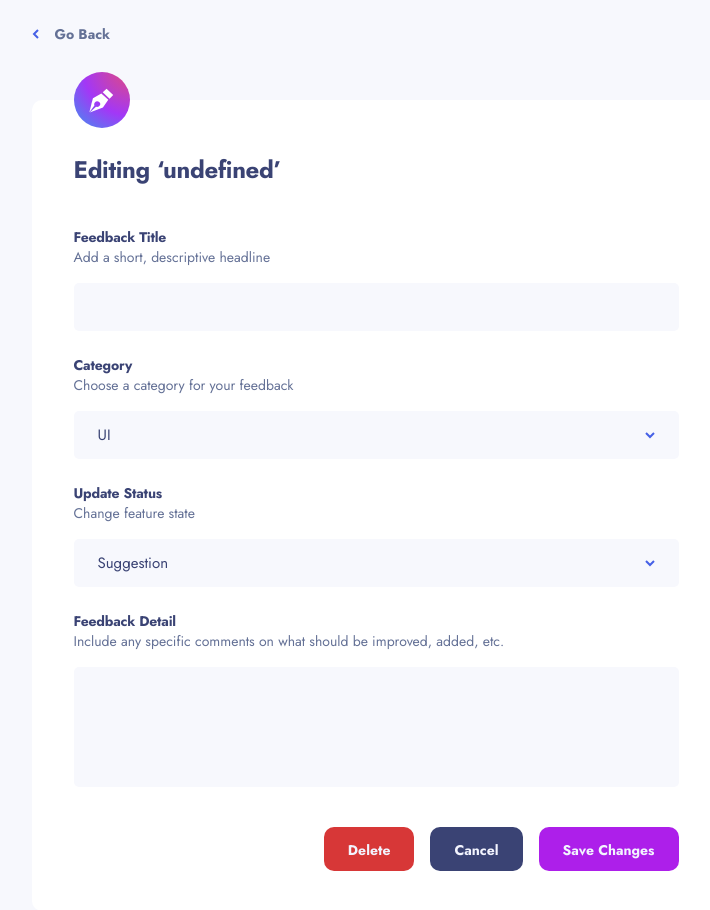
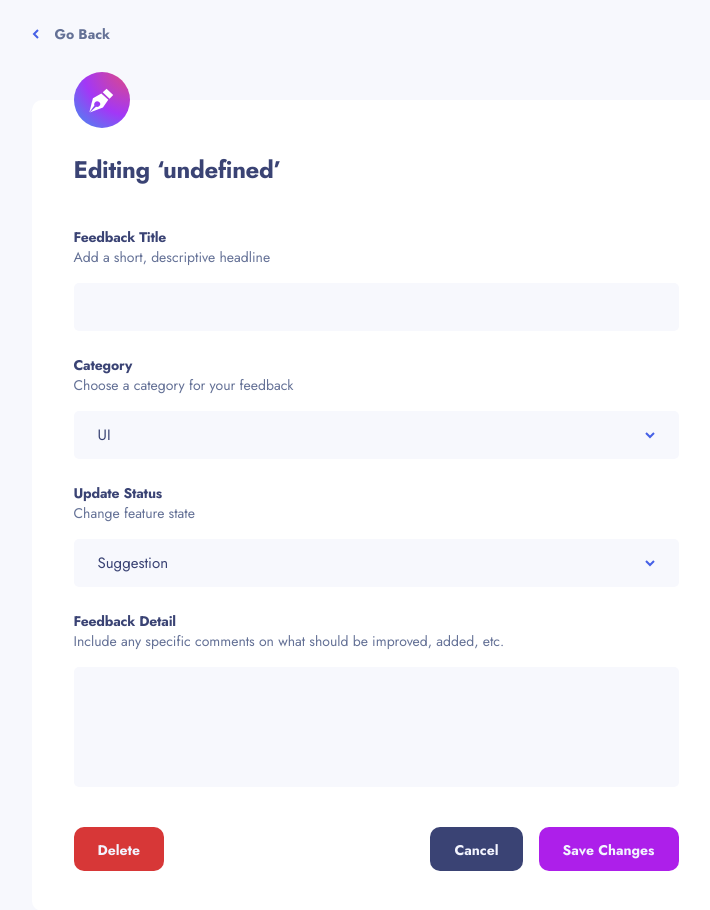
Before and after one commit to HanSeongLee/product-feedback-app-ts, a Next.js app: page /feedback/1/edit in a window 1280 px wide. Shown: the top 910 px of the page, without its empty margins (264-974 px from the left). Built offline with nearby package versions, Linux system fonts and the light colour scheme; no server answers; the database is empty.

Commit message:
ADD | EditFeedbackForm component on tablet

```diff
--- a/components/EditFeedbackForm/index.tsx
+++ b/components/EditFeedbackForm/index.tsx
@@ -27,14 +27,14 @@ const EditFeedbackForm: React.FC<IProps> = ({
               submitButtonText={'Save Changes'}
               onReset={onReset}
               buttons={
-                  <>
+                  <div className={styles.deleteWrapper}>
                       <button className={styles.deleteButton}
                               type={'button'}
                               onClick={onDelete}
                       >
                           Delete
                       </button>
-                  </>
+                  </div>
               }
               {...props}
         >
--- a/components/EditFeedbackForm/style.module.scss
+++ b/components/EditFeedbackForm/style.module.scss
@@ -1,5 +1,17 @@
+@import "styles/utils";
 
-.deleteButton {
-  background: #D73737;
-  cursor: pointer;
+.deleteWrapper {
+  @include media(">tablet") {
+    flex: 1;
+  }
+
+  .deleteButton {
+    width: 100%;
+    background: #D73737;
+    cursor: pointer;
+
+    @include media(">tablet") {
+      width: initial;
+    }
+  }
 }
```
